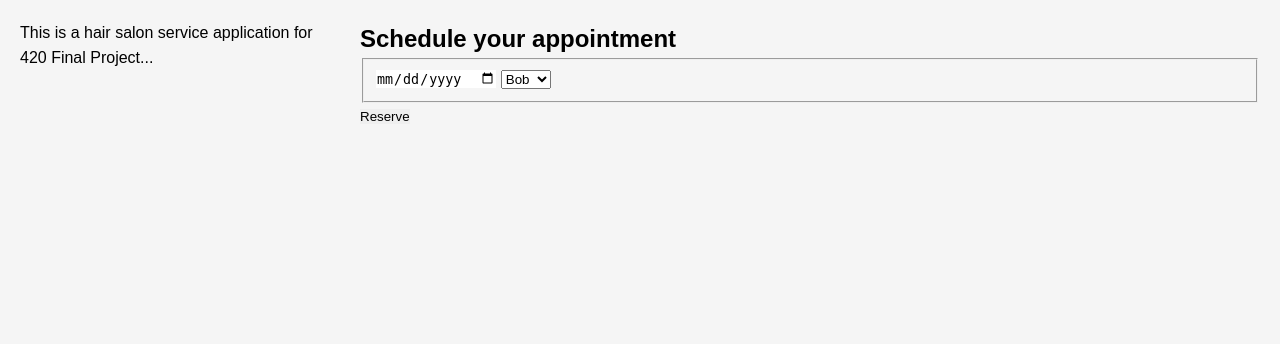
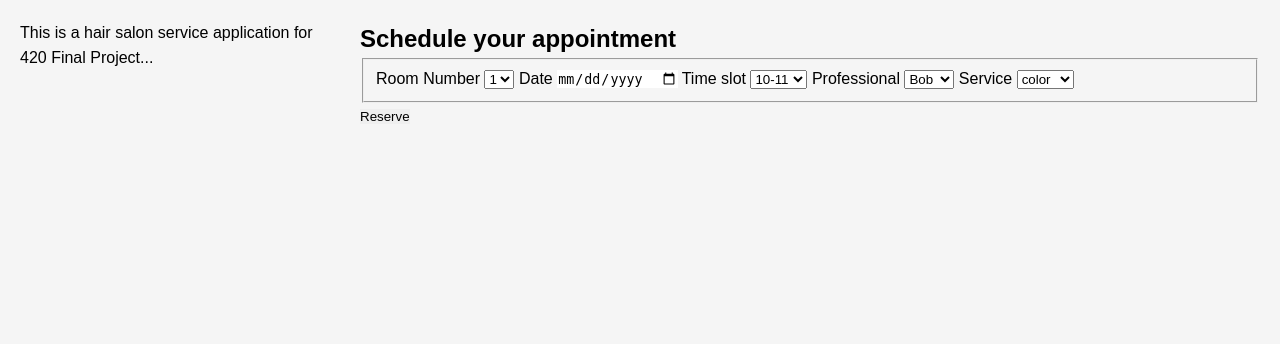
Before and after one commit to Amylyn08/HairSalonWebApplication, a Flask app: page /appointment/ in a window 1280 px wide. Shown: the part 76-420 px from the top of the page. Run offline with Flask 3, Linux system fonts and the light colour scheme.

Commit message:
labels + more fields for appointments

```diff
--- a/hairsalon_app/appointment_view/appointment.py
+++ b/hairsalon_app/appointment_view/appointment.py
@@ -1,9 +1,11 @@
 class Appointment:
-    def __init__(self, appointment_id, status, approved, date_appointment, client_id, professional_id, service_id):
+    def __init__(self, room_number, appointment_id, status, approved, date_appointment, appointment_time, client_id, professional_id, service_id):
         self.appointment_id = appointment_id
+        self.room_number = room_number
         self.status = status
         self.approved = approved
         self.date_appointment = date_appointment
+        self.date_time
         self.client_id = client_id
         self.professional_id = professional_id
         self.service_id = service_id
--- a/hairsalon_app/appointment_view/forms.py
+++ b/hairsalon_app/appointment_view/forms.py
@@ -4,6 +4,9 @@ from wtforms.validators import *
 
 #form to add Owner
 class AppointmentForm(FlaskForm):
+    room_number =  SelectField('room_number', choices=[('1', '1'), ('2', '2'), ('3', '3')], validators = [DataRequired()]) #to change
     date = DateField('date', validators = [DataRequired()])
-    professional = SelectField(u'Programming Language', choices=[('1', 'Bob'), ('2', 'alice'), ('3', 'john')], validators = [DataRequired()])
+    time = SelectField('time', choices=[('1', '10-11'), ('2', '11-12'), ('3', '12-13')], validators = [DataRequired()])
+    professional = SelectField('professional', choices=[('1', 'Bob'), ('2', 'alice'), ('3', 'john')], validators = [DataRequired()]) #to change
+    service = SelectField('professional', choices=[('1', 'color'), ('2', 'trim'), ('3', 'beard')], validators = [DataRequired()]) #to change
     submit = SubmitField("Reserve")
--- a/hairsalon_app/appointment_view/routes.py
+++ b/hairsalon_app/appointment_view/routes.py
@@ -19,7 +19,7 @@ def create_appointment():
     return render_template('appointment.html', form = appointment_form)
 
 #route for user's appointments
-@appointment_bp.route("/my_appointments")
+@appointment_bp.route("/my_appointments", methods=['GET'])
 def my_appointments():
     #get apps from db
     my_appointments = db.get_my_appointments()
@@ -30,7 +30,7 @@ def my_appointments():
     return redirect(url_for("create_appointment"))
 
 #route for all appointments
-@appointment_bp.route("/all_appointments")
+@appointment_bp.route("/all_appointments", methods=['GET'])
 def all_appointments(): #the id is the one for the note
     #get apps from db
     all_appointments = db.get_all_appointments()
--- a/hairsalon_app/appointment_view/templates/appointment.html
+++ b/hairsalon_app/appointment_view/templates/appointment.html
@@ -7,8 +7,16 @@
 <form action="" method="POST">
     {{form.hidden_tag()}}
     <fieldset>
-      {{form.date (class="form-field", placeholder = "Date")}}
-      {{form.professional (class="form-field", placeholder = "Professional")}}
+      <label for="room">Room Number</label>
+      {{form.room_number (class="form-field", label= "room")}}
+      <label for="date">Date</label>
+      {{form.date (class="form-field", label = "date")}}
+      <label for="time">Time slot</label>
+      {{form.time (class="form-field", label = "time")}}
+      <label for="professional">Professional</label>
+      {{form.professional (class="form-field", label = "professional")}}
+      <label for="service">Service</label>
+      {{form.service (class="form-field", label = "service")}}
     </fieldset>
     {{form.submit (class=button)}}
   </form>
```
